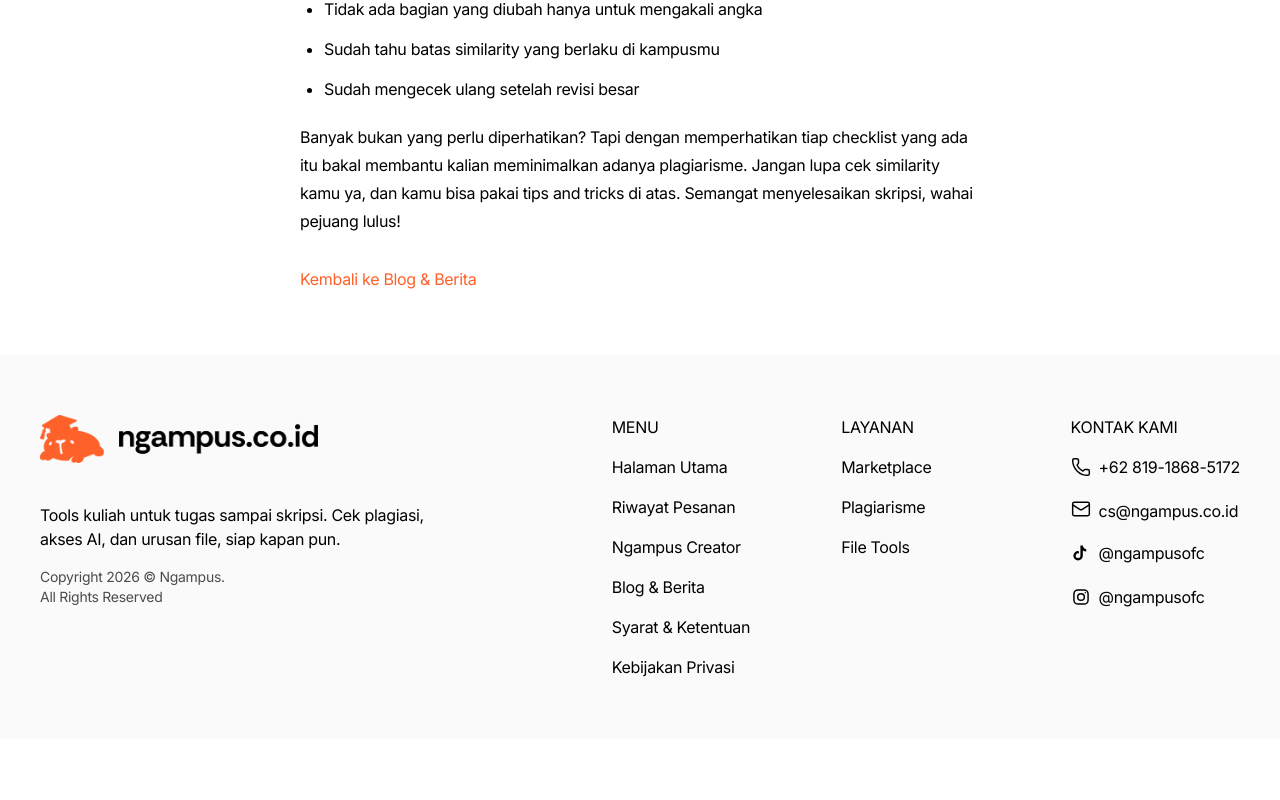
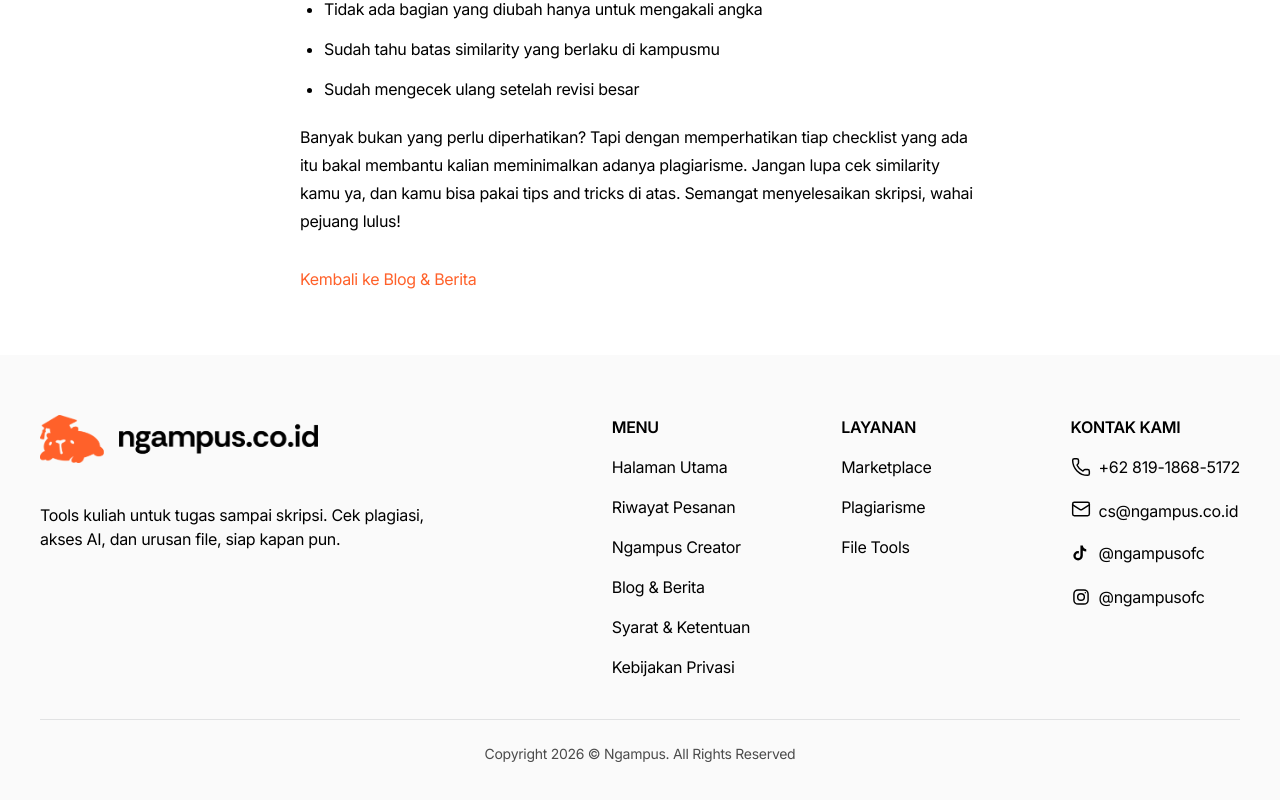
Before and after one commit to maqidz-ops/ngampus-frontend, a Next.js app: page /blog/cara-cek-plagiarisme-skripsi-sebelum-dikirim-ke-dosen in a window 1280 px wide. Shown: the part 5461-6261 px from the top of the page. Before the commit the page ends 6200 px from the top, so only its background shows below. Built offline with nearby package versions, Linux system fonts and the light colour scheme.

Commit message:
style: emphasize footer headings and move copyright below columns

```diff
--- a/components/layout/footer.tsx
+++ b/components/layout/footer.tsx
@@ -58,11 +58,6 @@ export function Footer() {
               <p className="tracking-[-0.02em] text-black">
                 {footer.description}
               </p>
-              <p className="text-sm tracking-[-0.02em] text-black/70">
-                Copyright 2026 © Ngampus.
-                <br />
-                All Rights Reserved
-              </p>
             </div>
           </div>
 
@@ -72,7 +67,9 @@ export function Footer() {
                 key={column.title}
                 className="flex w-max min-w-[136px] flex-col gap-4"
               >
-                <p className="tracking-[-0.02em] text-black">{column.title}</p>
+                <p className="font-semibold tracking-[-0.02em] text-black">
+                  {column.title}
+                </p>
                 <ul className="flex flex-col gap-4">
                   {column.links.map((link, i) => {
                     const external = link.href.startsWith("http")
@@ -107,6 +104,9 @@ export function Footer() {
             ))}
           </div>
         </div>
+        <p className="mt-10 border-t border-line pt-6 text-center text-sm tracking-[-0.02em] text-black/70">
+          Copyright 2026 © Ngampus. All Rights Reserved
+        </p>
       </div>
     </footer>
   )
```
